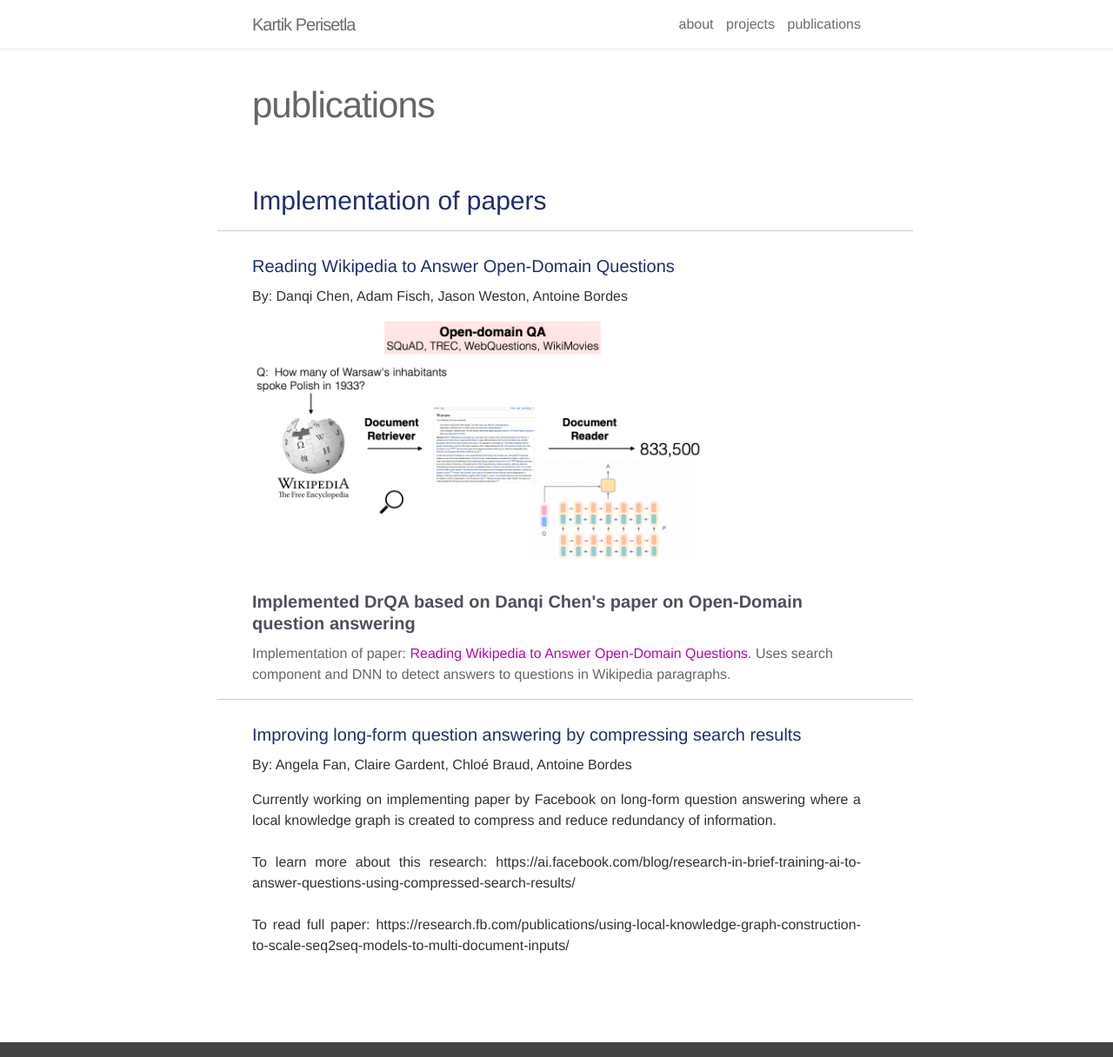
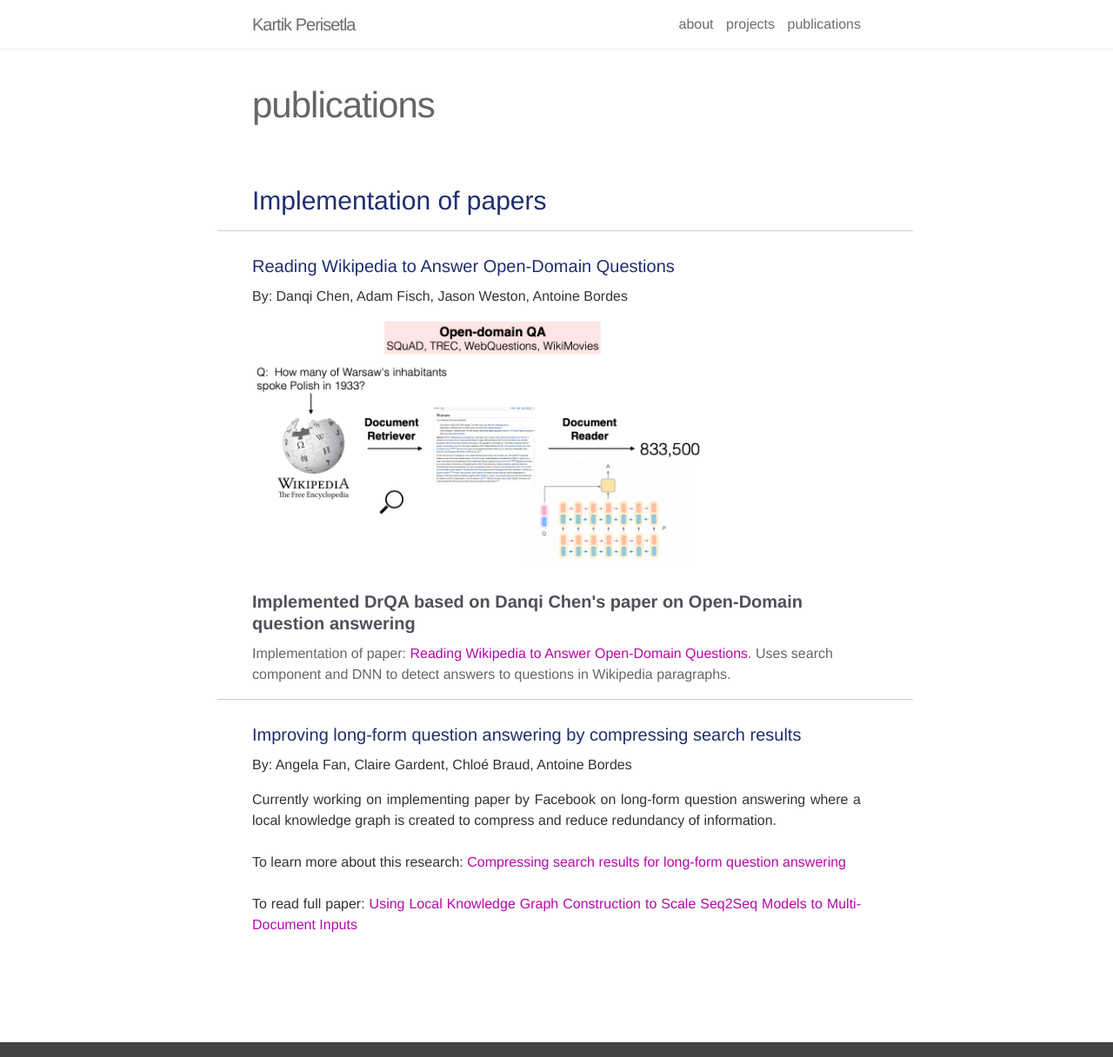
Before and after one commit to kartikperisetla/kartikperisetla.github.io, a Jekyll site: the page built from _pages/publications.md, in a window 1280 px wide and 1216 px high. Shown: the whole window at 87% size. Built offline with Jekyll 4.4.1, drawn with Linux system fonts in a browser that asks for light colours; nearby versions of some CDN libraries.

Commit message:
updated publications

```diff
--- a/_pages/publications.md
+++ b/_pages/publications.md
@@ -28,8 +28,9 @@ By: Angela Fan, Claire Gardent, Chloé Braud, Antoine Bordes
 <p align="justify">
     Currently working on implementing paper by Facebook on long-form question answering where a local knowledge graph is created to compress and reduce redundancy of information.<br/><br/>
 
-    To learn more about this research: https://ai.facebook.com/blog/research-in-brief-training-ai-to-answer-questions-using-compressed-search-results/
+    To learn more about this research: <a href="https://ai.facebook.com/blog/research-in-brief-training-ai-to-answer-questions-using-compressed-search-results/">Compressing search results for long-form question answering</a>
+
     <br/><br/>
-    To read full paper: https://research.fb.com/publications/using-local-knowledge-graph-construction-to-scale-seq2seq-models-to-multi-document-inputs/
+    To read full paper: <a href="https://research.fb.com/publications/using-local-knowledge-graph-construction-to-scale-seq2seq-models-to-multi-document-inputs/">Using Local Knowledge Graph Construction to Scale Seq2Seq Models to Multi-Document Inputs</a>
 
 </p>
```
